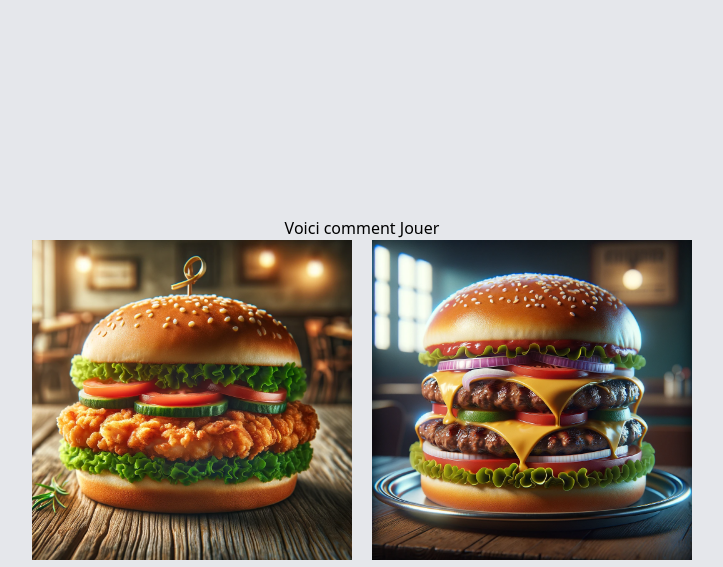
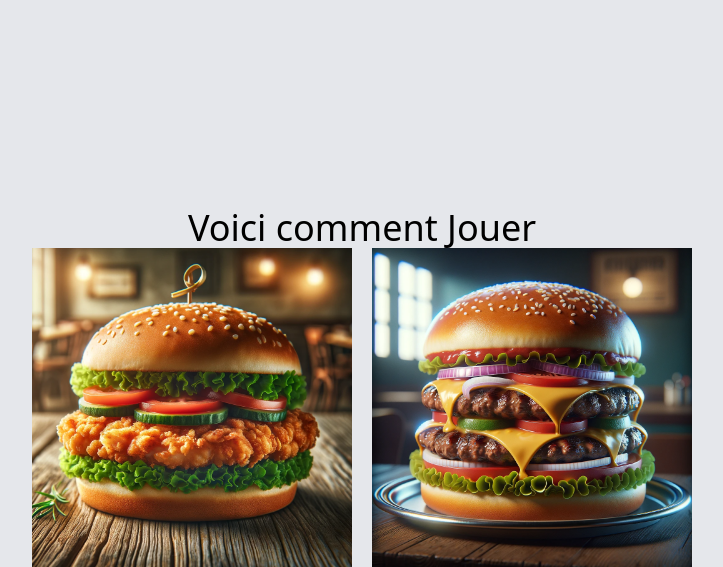
Before and after one commit to between27/emma, a Symfony app: template templates/tuto/index.html.twig in a window 1280 px wide. Shown: the part 24-591 px from the top of the page, without its empty margins (278-1001 px from the left). Run offline with Twig, Linux system fonts and the light colour scheme; the template is opened without the code that fills it, so the values that code supplies are empty; some libraries are stand-ins or nearby versions.

Commit message:
Update heading and fix image formatting in index.html.twig

```diff
--- a/templates/tuto/index.html.twig
+++ b/templates/tuto/index.html.twig
@@ -5,12 +5,10 @@
 {% block body %}
 
 <div class="flex flex-col items-center justify-center flex-grow">
-<h1 class="text-center">
-Voici comment Jouer
-</h1>
+<h1 class="text-center text-4xl">Voici comment Jouer</h1>
 <div class="flex space-x-5">
-<img class="w-80" src="{{asset('img/burgerC.png')}}" alt="">
-<img class="w-80"src="{{asset('img/burgerD.png')}}" alt="">
+    <img class="w-80" src="{{asset('img/burgerC.png')}}" alt="">
+    <img class="w-80"src="{{asset('img/burgerD.png')}}" alt="">
 </div>
 </div>
 
```
